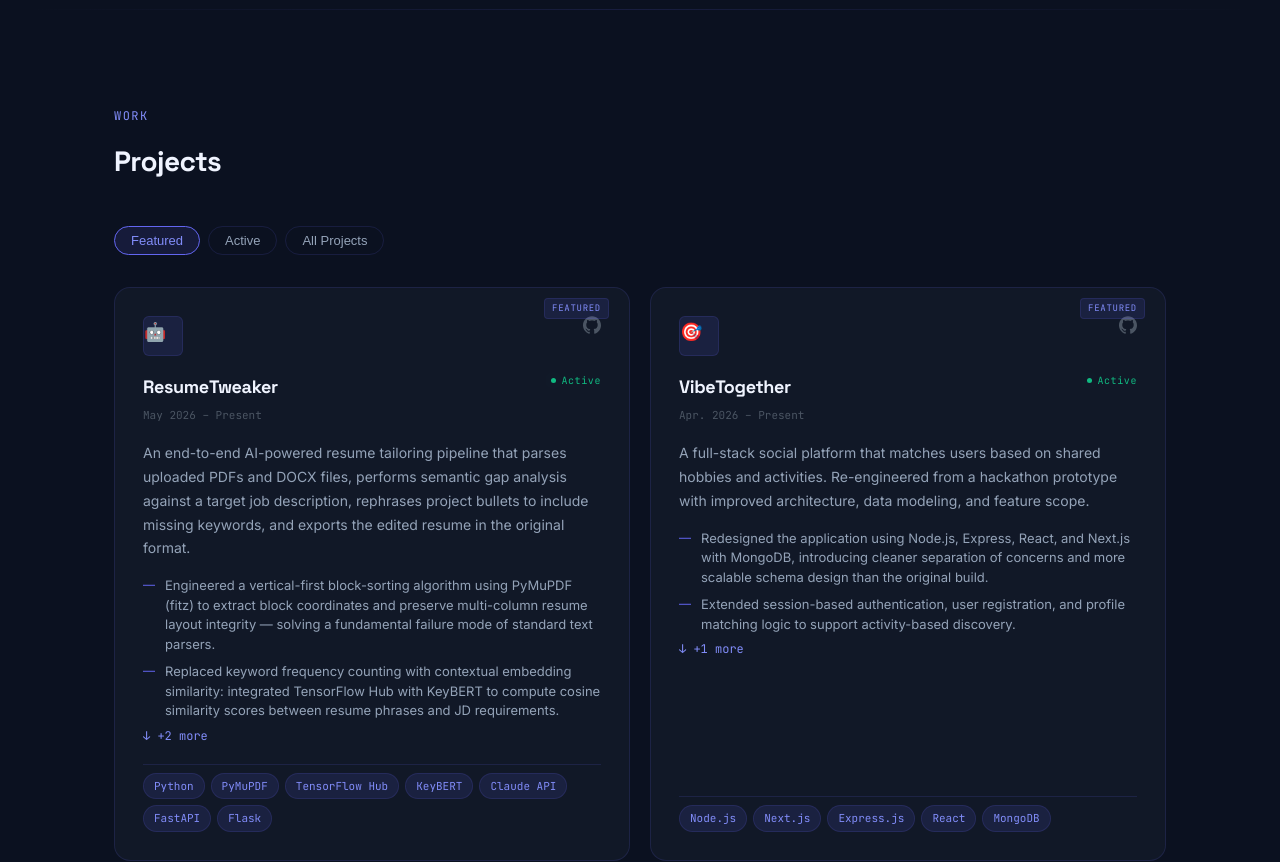
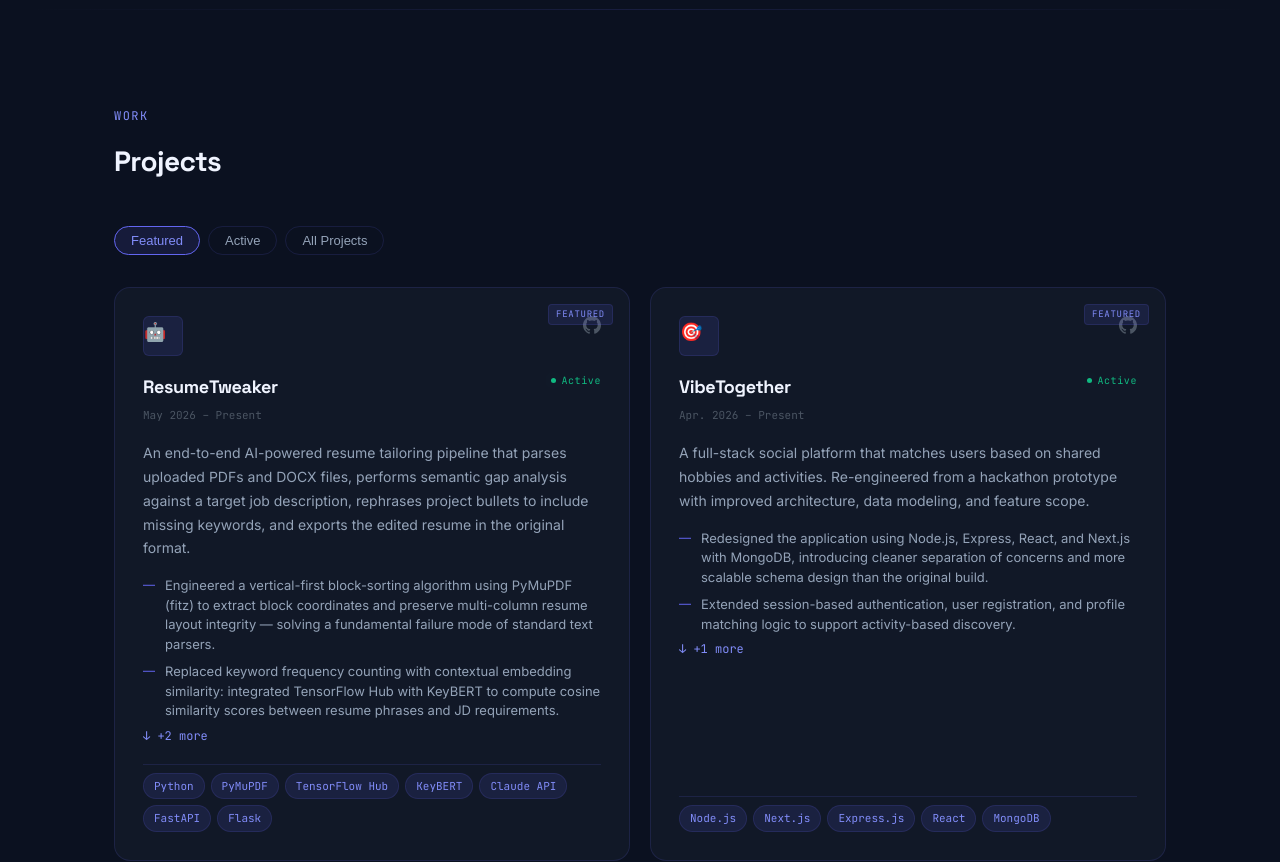
Before and after one commit to Saumy-m/SaumyaMehta, a Next.js app: page /SaumyaMehta/ in a window 1280 px wide. Shown: the part 2160-3022 px from the top of the page. Built offline with nearby package versions, Linux system fonts and the light colour scheme.

Commit message:
featured Badge update

```diff
--- a/styles/projects.css
+++ b/styles/projects.css
@@ -191,8 +191,8 @@
 /* Featured badge */
 .project-featured-badge {
   position: absolute;
-  top: 10px;
-  right: 20px;
+  top: 16px;
+  right: 16px;
   font-family: var(--font-mono);
   font-size: 9px;
   letter-spacing: 0.08em;
```
